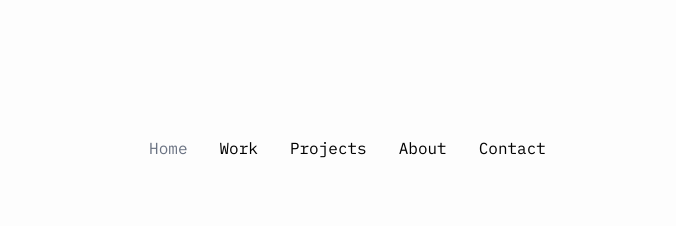
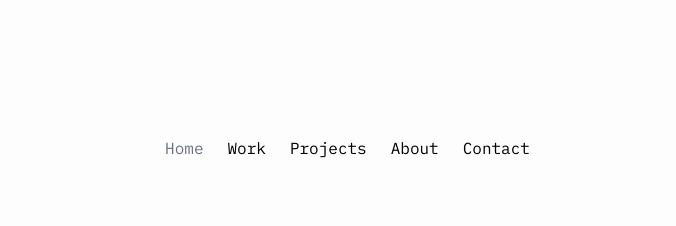
Before and after one commit to ardalansale/portfolio-ardalansale, a Next.js app: page / in a window 1280 px wide. Shown: the top 226 px of the page, without its empty margins (285-961 px from the left). Built offline with nearby package versions, Linux system fonts and the light colour scheme.

Commit message:
Navbarens övergång är smidagare och hamburgarmenyn är centrerad

```diff
--- a/components/MainNavbar.tsx
+++ b/components/MainNavbar.tsx
@@ -33,32 +33,28 @@ export default function MainNavbar() {
     // Navbar styling
     return (
         <nav className='flex flex-col justify-center items-center mt-30 mb-30 py-2 relative z-50'>
+
             {/* Humburgarmeny-knapp */}
             <button
                 onClick={() => setMenuOpen(!menuOpen)}
-                className='lg:hidden absolute top-4 right-6 p-2 '
+                className='lg:hidden'
                 aria-label='Toggle menu'
                 >
                 {menuOpen ? (
-                    <X className='w-10 h-10 transform rotate-90 transition duration-300 '/>
+                    <X className='w-10 h-10'/>
                 ) : (
-                    <Menu className='w-10 h-10 transition duration-300 '/>
+                    <Menu className='w-10 h-10'/>
                 )}
             </button>
 
             {/* Länkar */}
-            {menuOpen && (
-                <div className='fixed inset-0 bg-black opacity-30 z-30 lg:hidden'
-                onClick={() => setMenuOpen(false)}
-            />
+            <ul
+                className={`flex-col gap-6 bg-white mt-4 p-6 rounded shadow-md z-40
+                    ${
+                    menuOpen ? 'flex' : 'hidden'
+                } lg:flex lg:flex-row lg:mt-0 mt-4 p-6 rounded shadow-md z-40 lg:bg-transparent lg:p-0 lg:shadow-none`}
+            >
 
-            )}
-            <ul
-                className={`
-                    ${ menuOpen ? 'flex' : 'hidden'
-                } flex-col lg:flex lg:flex-row gap-8 bg-white absolute top-16 right-6 p-10 rounded shadow-md z-40
-                lg:static lg:bg-transparent lg:p-0 lg:shadow-none`}
-                >
                 {links.map((link) => (
                     <li key={link.name}>
                         <Link
```
Lines whose indentation alone changed are shown as unchanged.
